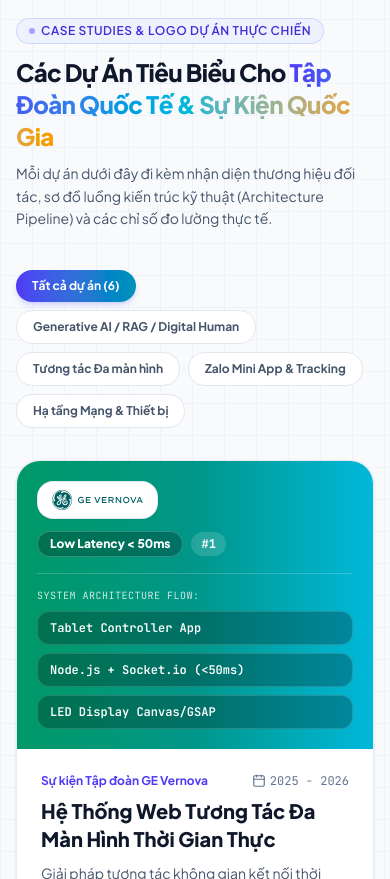
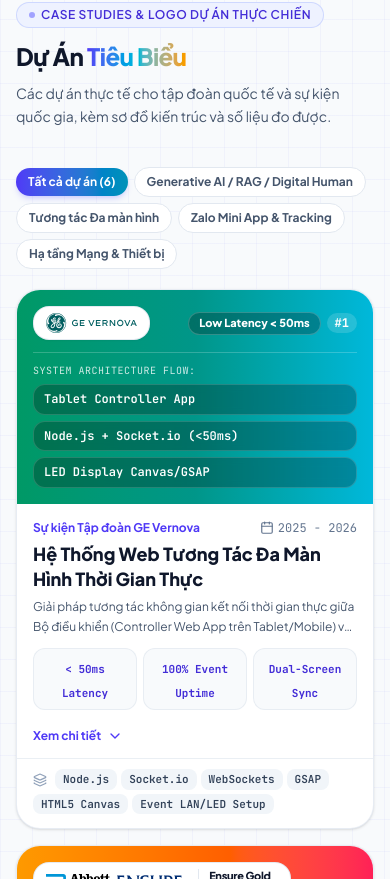
Before and after one commit to quangzz/cv-quang-portfolio, a React (Vite) app: page / in a window 390 px wide. Shown: the part 6285-7164 px from the top of the page. Built offline with nearby package versions, Linux system fonts and the light colour scheme.

Commit message:
feat(projects): thu gon chi tiet du an, hien du chu so do va rut gon tieu de

```diff
--- a/src/app/components/features/ProjectsShowcase.tsx
+++ b/src/app/components/features/ProjectsShowcase.tsx
@@ -8,9 +8,9 @@
   Sparkles,
   Calendar,
   ArrowRight,
+  ChevronDown,
 } from 'lucide-react';
 import { BentoCard } from '../ui/BentoCard';
-import { Badge } from '../ui/Badge';
 import { SectionHeader } from '../ui/SectionHeader';
 import { BrandLogoBadge } from '../ui/ProjectBrandLogo';
 import { PROJECTS_DATA } from '../../utils/portfolio-data';
@@ -30,6 +30,7 @@
 export const ProjectsShowcase: React.FC = () => {
   const { roleMode, setRoleMode } = usePortfolio();
   const [selectedCategory, setSelectedCategory] = useState<ProjectFilter>('all');
+  const [expandedIds, setExpandedIds] = useState<Record<string, boolean>>({});
 
   // Mở khóa bộ lọc đồng bộ khi bấm vào liên kết neo #project-* để thẻ có mặt trong DOM trước khi cuộn
   useEffect(() => {
@@ -48,6 +49,10 @@
     };
   }, [setRoleMode]);
 
+  const toggleProjectDetails = (id: string) => {
+    setExpandedIds((prev) => ({ ...prev, [id]: !prev[id] }));
+  };
+
   const filteredProjects = PROJECTS_DATA.filter((project) => {
     if (selectedCategory !== 'all' && project.category !== selectedCategory) {
       return false;
@@ -59,17 +64,17 @@
   });
 
   return (
-    <section id="projects" className="py-14 md:py-20">
+    <section id="projects" className="py-10 md:py-20">
       <SectionHeader
         badgeText="Case Studies & Logo Dự Án Thực Chiến"
-        title="Các Dự Án Tiêu Biểu Cho"
-        highlightText="Tập Đoàn Quốc Tế & Sự Kiện Quốc Gia"
-        subtitle="Mỗi dự án dưới đây đi kèm nhận diện thương hiệu đối tác, sơ đồ luồng kiến trúc kỹ thuật (Architecture Pipeline) và các chỉ số đo lường thực tế."
+        title="Dự Án"
+        highlightText="Tiêu Biểu"
+        subtitle="Các dự án thực tế cho tập đoàn quốc tế và sự kiện quốc gia, kèm sơ đồ kiến trúc và số liệu đo được."
         badgeVariant="indigo"
       />
 
       {/* Thanh bộ lọc danh mục dự án */}
-      <div className="flex flex-wrap items-center gap-2 mb-8">
+      <div className="flex flex-wrap items-center gap-1.5 sm:gap-2 mb-5 sm:mb-8">
         {filterButtons.map((btn) => {
           const isActive = selectedCategory === btn.id;
           return (
@@ -78,7 +83,7 @@
               type="button"
               aria-pressed={isActive}
               onClick={() => setSelectedCategory(btn.id)}
-              className={`px-4 py-2 rounded-2xl text-xs sm:text-sm font-bold transition-all cursor-pointer ${
+              className={`px-3 py-1.5 sm:px-4 sm:py-2 rounded-2xl text-xs sm:text-sm font-bold transition-all cursor-pointer ${
                 isActive
                   ? 'bg-gradient-to-r from-indigo-600 to-cyan-600 text-white shadow-md shadow-indigo-500/20'
                   : 'bg-white dark:bg-slate-900 text-slate-600 dark:text-slate-300 border border-slate-200 dark:border-slate-800 hover:border-indigo-400'
@@ -105,8 +110,11 @@
           </button>
         </div>
       ) : (
-        <div className="grid grid-cols-1 lg:grid-cols-2 gap-6">
-          {filteredProjects.map((project, index) => (
+        <div className="grid grid-cols-1 lg:grid-cols-2 gap-4 sm:gap-6">
+          {filteredProjects.map((project, index) => {
+            const isExpanded = Boolean(expandedIds[project.id]);
+            const detailsId = `project-details-${project.id}`;
+            return (
               <BentoCard
                 key={project.id}
                 id={`project-${project.id}`}
@@ -115,34 +123,34 @@
                 <div>
                   {/* Visual Header Banner với Logo Thương hiệu & Sơ đồ Kiến trúc 3 bước */}
                   <div
-                  className={`p-5 sm:p-6 bg-gradient-to-r ${project.accentGradient} text-white relative overflow-hidden`}
+                    className={`p-4 sm:p-6 bg-gradient-to-r ${project.accentGradient} text-white relative overflow-hidden`}
                   >
-                  <div className="flex flex-wrap items-center justify-between gap-3">
+                    <div className="flex flex-wrap items-center justify-between gap-2">
                       {/* Logo thương hiệu của dự án */}
-                    <BrandLogoBadge brandKey={project.brandLogo} size="md" />
+                      <BrandLogoBadge brandKey={project.brandLogo} size="sm" />
 
-                    <div className="flex items-center gap-2">
-                      <span className="px-3 py-1 rounded-full text-xs font-extrabold bg-black/25 backdrop-blur-md border border-white/20">
+                      <div className="flex items-center gap-1.5">
+                        <span className="px-2.5 py-0.5 rounded-full text-[11px] font-extrabold bg-black/25 backdrop-blur-md border border-white/20">
                           {project.badgeText}
                         </span>
-                      <span className="px-2.5 py-1 rounded-xl text-xs font-mono font-bold bg-white/15 backdrop-blur-md">
+                        <span className="px-2 py-0.5 rounded-xl text-xs font-mono font-bold bg-white/15 backdrop-blur-md">
                           #{index + 1}
                         </span>
                       </div>
                     </div>
 
                     {/* Sơ đồ luồng kiến trúc trực quan (Architecture Pipeline) */}
-                  <div className="mt-4 pt-3.5 border-t border-white/20">
-                    <div className="text-[10px] font-mono uppercase tracking-wider text-white/80 mb-2">
+                    <div className="mt-3 pt-2.5 border-t border-white/20">
+                      <div className="text-[10px] font-mono uppercase tracking-wider text-white/80 mb-1.5">
                         System Architecture Flow:
                       </div>
-                    <div className="grid grid-cols-1 sm:grid-cols-3 gap-2">
+                      <div className="grid grid-cols-1 sm:grid-cols-3 gap-1.5 sm:gap-2">
                         {project.architectureFlow.map((step, stepIdx) => (
                           <div
                             key={step}
-                          className="flex items-center justify-between gap-1.5 px-3 py-2 rounded-xl bg-black/25 backdrop-blur-xs border border-white/15 text-xs font-mono font-semibold"
+                            className="flex items-center justify-between gap-1.5 px-2.5 py-1.5 rounded-xl bg-black/25 backdrop-blur-xs border border-white/15 text-xs font-mono font-semibold"
                           >
-                          <span className="truncate">{step}</span>
+                            <span className="break-words leading-snug">{step}</span>
                             {stepIdx < 2 && (
                               <ArrowRight className="w-3.5 h-3.5 text-amber-300 shrink-0 hidden sm:inline" />
                             )}
@@ -153,8 +161,8 @@
                   </div>
 
                   {/* Nội dung chi tiết dự án */}
-                <div className="p-6 sm:p-8 pb-4">
-                  <div className="flex items-center justify-between gap-2 text-xs text-slate-500 dark:text-slate-400 mb-2">
+                  <div className="p-4 sm:p-6 pb-3">
+                    <div className="flex items-center justify-between gap-2 text-xs text-slate-500 dark:text-slate-400 mb-1.5">
                       <span className="font-bold text-indigo-600 dark:text-indigo-400">
                         {project.clientOrEvent}
                       </span>
@@ -164,34 +172,57 @@
                       </span>
                     </div>
 
-                  <h3 className="text-xl sm:text-2xl font-extrabold text-slate-900 dark:text-white leading-snug">
+                    <h3 className="text-lg sm:text-xl font-extrabold text-slate-900 dark:text-white leading-snug">
                       {project.title}
                     </h3>
-                  <p className="mt-2.5 text-sm text-slate-600 dark:text-slate-300 leading-relaxed">
+                    <p className="mt-1.5 text-xs sm:text-sm text-slate-600 dark:text-slate-300 leading-relaxed line-clamp-2 sm:line-clamp-none">
                       {project.summary}
                     </p>
 
                     {/* Chỉ số nổi bật của dự án */}
-                  <div className="mt-4 grid grid-cols-3 gap-2">
+                    <div className="mt-3 grid grid-cols-3 gap-1.5 sm:gap-2">
                       {project.metrics.map((metric) => (
                         <div
                           key={metric}
-                        className="px-3 py-2 rounded-xl bg-slate-50 dark:bg-slate-800/70 border border-slate-200/70 dark:border-slate-800 text-center"
+                          className="px-2 py-1.5 rounded-xl bg-slate-50 dark:bg-slate-800/70 border border-slate-200/70 dark:border-slate-800 text-center"
                         >
-                        <span className="text-xs font-extrabold text-indigo-700 dark:text-indigo-300 font-mono">
+                          <span className="text-[11px] sm:text-xs font-extrabold text-indigo-700 dark:text-indigo-300 font-mono">
                             {metric}
                           </span>
                         </div>
                       ))}
                     </div>
 
+                    {/* Nút mở rộng / thu gọn chi tiết */}
+                    <div className="mt-3">
+                      <button
+                        type="button"
+                        aria-expanded={isExpanded}
+                        aria-controls={detailsId}
+                        onClick={() => toggleProjectDetails(project.id)}
+                        className="inline-flex items-center gap-1.5 text-xs font-bold text-indigo-600 dark:text-indigo-400 hover:text-indigo-700 dark:hover:text-indigo-300 transition-colors cursor-pointer"
+                      >
+                        <span>{isExpanded ? 'Thu gọn' : 'Xem chi tiết'}</span>
+                        <ChevronDown
+                          className={`w-4 h-4 transition-transform ${
+                            isExpanded ? 'rotate-180' : ''
+                          }`}
+                        />
+                      </button>
+                    </div>
+
+                    {/* Khối Giải pháp kỹ thuật & Thành tựu (ẩn khi thu gọn, luôn hiện khi in PDF) */}
+                    <div
+                      id={detailsId}
+                      className={isExpanded ? 'block' : 'hidden print:block'}
+                    >
                       {/* Đóng góp kỹ thuật */}
-                  <div className="mt-5">
-                    <h4 className="text-xs font-bold uppercase tracking-wider text-slate-500 dark:text-slate-400 flex items-center gap-1.5 mb-2.5">
+                      <div className="mt-4">
+                        <h4 className="text-xs font-bold uppercase tracking-wider text-slate-500 dark:text-slate-400 flex items-center gap-1.5 mb-2">
                           <Cpu className="w-3.5 h-3.5 text-indigo-500" />
                           Giải pháp & Đóng góp kỹ thuật:
                         </h4>
-                    <ul className="space-y-2">
+                        <ul className="space-y-1.5">
                           {project.technicalContributions.map((item) => (
                             <li
                               key={item}
@@ -205,8 +236,8 @@
                       </div>
 
                       {/* Thành tựu đạt được */}
-                  <div className="mt-4 p-3.5 rounded-2xl bg-emerald-50/70 dark:bg-emerald-950/30 border border-emerald-200/70 dark:border-emerald-900/50">
-                    <h4 className="text-xs font-bold uppercase tracking-wider text-emerald-700 dark:text-emerald-300 flex items-center gap-1.5 mb-1.5">
+                      <div className="mt-3 p-3 rounded-2xl bg-emerald-50/70 dark:bg-emerald-950/30 border border-emerald-200/70 dark:border-emerald-900/50">
+                        <h4 className="text-xs font-bold uppercase tracking-wider text-emerald-700 dark:text-emerald-300 flex items-center gap-1.5 mb-1">
                           <Award className="w-3.5 h-3.5" />
                           Thành tựu thực tế:
                         </h4>
@@ -224,21 +255,23 @@
                       </div>
                     </div>
                   </div>
+                </div>
 
                 {/* Danh sách công nghệ sử dụng */}
-              <div className="px-6 sm:px-8 pb-6 pt-4 border-t border-slate-200/70 dark:border-slate-800 flex flex-wrap items-center gap-1.5">
+                <div className="px-4 sm:px-6 pb-3.5 pt-2.5 border-t border-slate-200/70 dark:border-slate-800 flex flex-wrap items-center gap-1">
                   <Layers className="w-3.5 h-3.5 text-slate-400 mr-1" />
                   {project.techStack.map((tech) => (
                     <span
                       key={tech}
-                    className="px-2.5 py-1 rounded-lg text-xs font-mono font-semibold bg-slate-100 dark:bg-slate-800 text-slate-700 dark:text-slate-300"
+                      className="px-2 py-0.5 rounded-lg text-[11px] sm:text-xs font-mono font-semibold bg-slate-100 dark:bg-slate-800 text-slate-700 dark:text-slate-300"
                     >
                       {tech}
                     </span>
                   ))}
                 </div>
               </BentoCard>
-          ))}
+            );
+          })}
         </div>
       )}
     </section>
```
Lines whose indentation alone changed are shown as unchanged.
